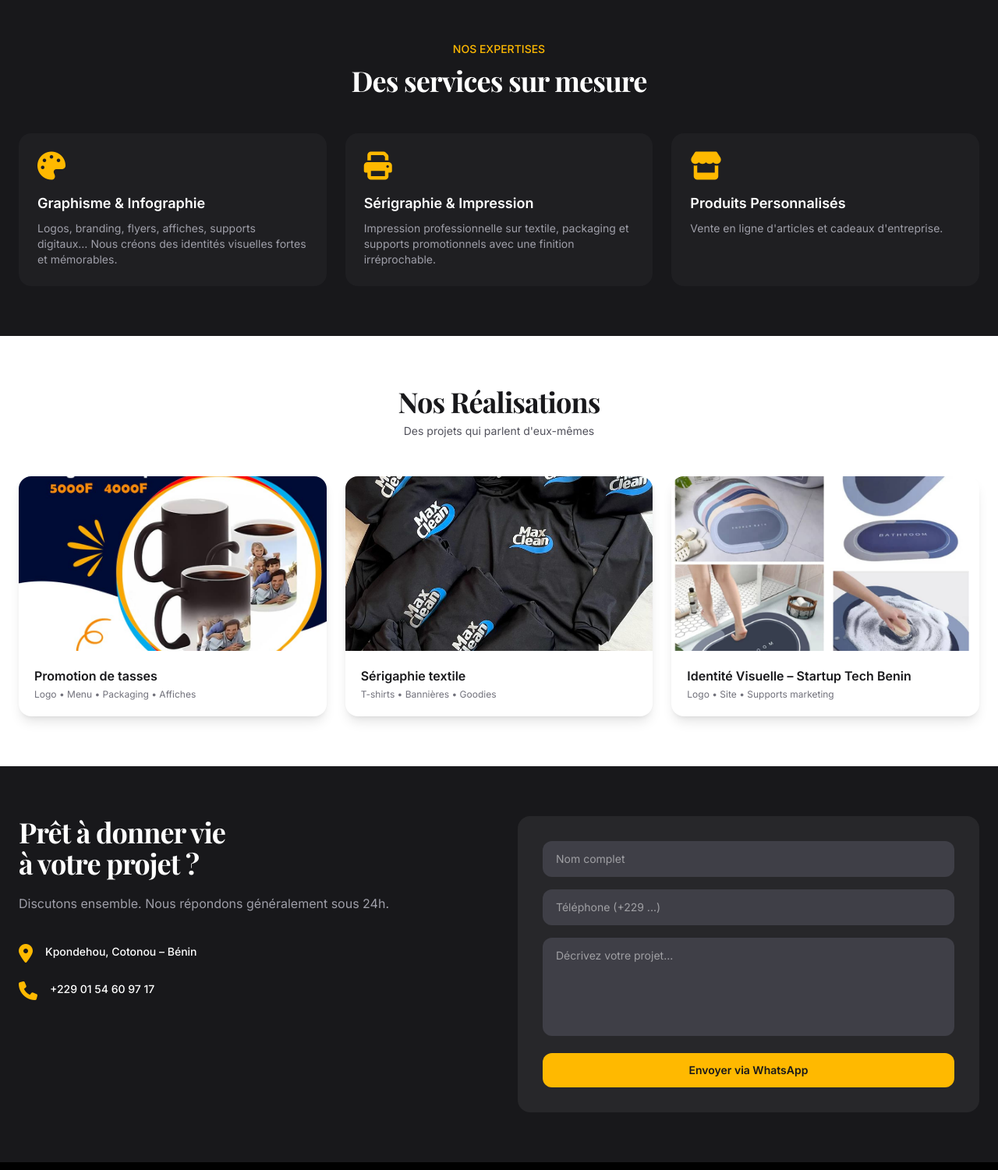
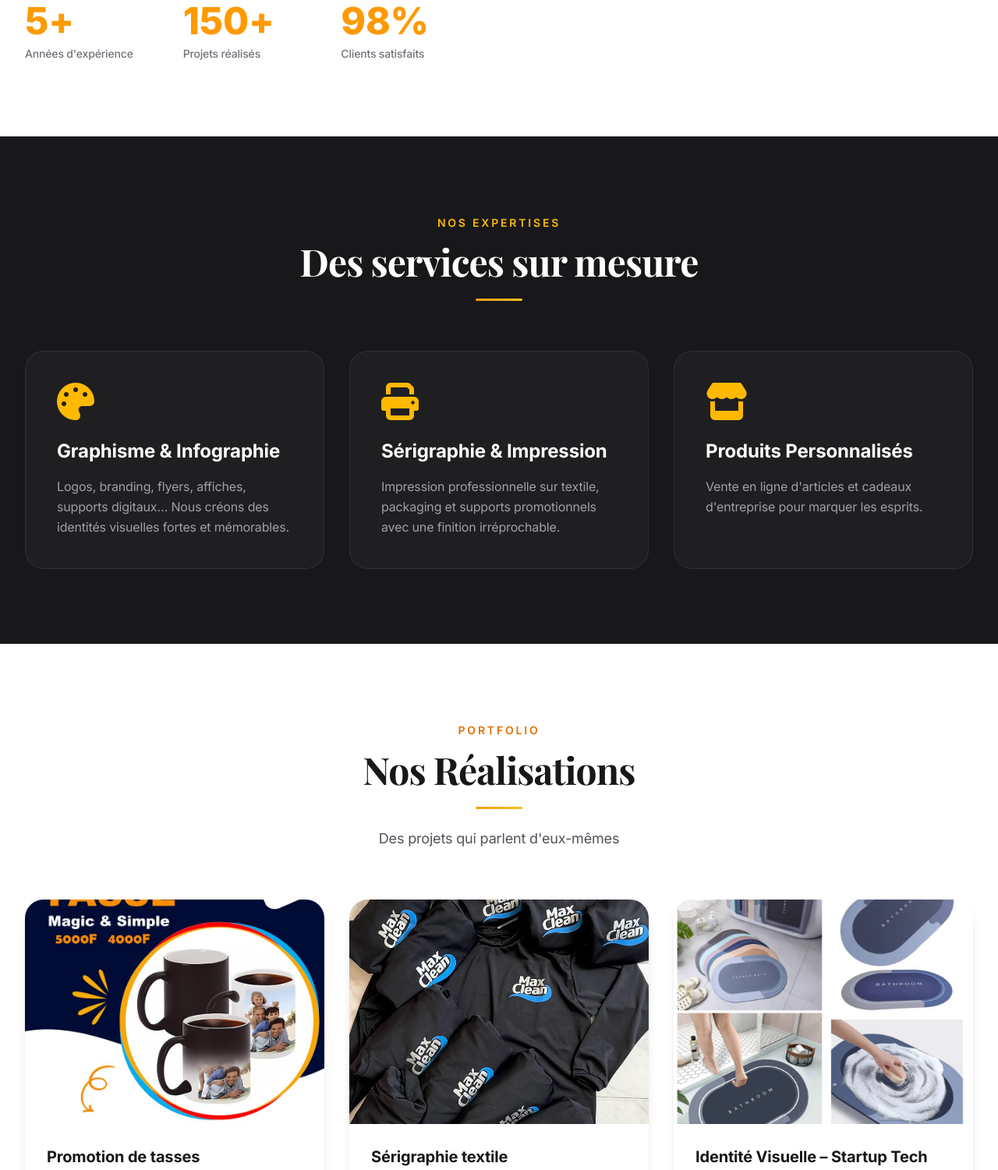
Before and after one commit to precieuxAyelesso/BIDOSSESSI, a plain HTML site: page index.html in a window 1280 px wide. Shown: the part 1299-2800 px from the top of the page at 78% size. Drawn offline with nearby package versions, Linux system fonts and the light colour scheme.

Commit message:
Update index.html

```diff
--- a/index.html
+++ b/index.html
@@ -12,15 +12,18 @@
     <link rel="stylesheet" href="https://cdnjs.cloudflare.com/ajax/libs/font-awesome/6.5.1/css/all.min.css">
 
     <style>
-        @import url('https://fonts.googleapis.com/css2?family=Inter:wght@400;500;600;700&family=Playfair+Display:wght@700&display=swap');
+        @import url('https://fonts.googleapis.com/css2?family=Inter:wght@400;500;600;700;800&family=Playfair+Display:wght@700;800&display=swap');
 
         body {
             font-family: 'Inter', system_ui, sans-serif;
-            font-size: 0.95rem;
+            font-size: 1.05rem;
+            line-height: 1.7;
+            letter-spacing: -0.01em;
         }
 
         .heading-font {
-            font-family: 'Playfair Display', sans-serif;
+            font-family: 'Playfair Display', serif;
+            letter-spacing: -0.02em;
         }
 
         .hero-bg {
@@ -42,8 +45,8 @@
         }
 
         .section-padding {
-            padding-top: 4rem;
-            padding-bottom: 4rem;
+            padding-top: 6rem;
+            padding-bottom: 6rem;
         }
 
         .portfolio-img {
@@ -53,16 +56,24 @@
         .portfolio-card:hover .portfolio-img {
             transform: scale(1.08);
         }
+
+        /* Subtle divider */
+        .section-divider {
+            width: 60px;
+            height: 3px;
+            background: linear-gradient(90deg, #f59e0b, #fbbf24);
+            border-radius: 2px;
+        }
     </style>
 </head>
-<body class="bg-zinc-50 text-zinc-900">
+<body class="bg-zinc-50 text-zinc-900 antialiased">
 
     <!-- NAVBAR -->
     <nav id="navbar" class="fixed top-0 left-0 right-0 z-50 bg-amber-400 transition-all duration-300">
-        <div class="max-w-screen-2xl mx-auto px-6 py-3 flex items-center justify-between">
-            <a href="#" class="text-xl font-bold tracking-tighter heading-font text-zinc-900">BIDOSSESSI ENTERPRISE</a>
+        <div class="max-w-screen-2xl mx-auto px-8 py-4 flex items-center justify-between">
+            <a href="#" class="text-2xl font-extrabold tracking-tight heading-font text-zinc-900">BIDOSSESSI</a>
 
-            <div class="hidden md:flex items-center gap-x-6 text-sm font-medium">
+            <div class="hidden md:flex items-center gap-x-10 text-[0.95rem] font-medium">
                 <a href="#accueil" class="hover:text-amber-700 transition-colors">Accueil</a>
                 <a href="#apropos" class="hover:text-amber-700 transition-colors">À propos</a>
                 <a href="#services" class="hover:text-amber-700 transition-colors">Services</a>
@@ -76,25 +87,25 @@
     <section id="accueil" class="hero-bg min-h-screen flex items-center relative text-white">
         <div class="absolute inset-0 bg-black/60"></div>
 
-        <div class="max-w-screen-2xl mx-auto px-6 relative z-10 pt-16">
-            <div class="max-w-2xl">
-                <h1 class="heading-font text-4xl md:text-5xl leading-tight font-bold tracking-tight mb-5">
+        <div class="max-w-screen-2xl mx-auto px-8 relative z-10 pt-20">
+            <div class="max-w-3xl">
+                <h1 class="heading-font text-5xl md:text-7xl leading-[1.1] font-extrabold tracking-tight mb-8">
                     Vos idées.<br>Notre créativité.<br><span class="text-amber-400">Votre succès.</span>
                 </h1>
 
-                <p class="text-base md:text-lg text-white/90 max-w-lg mb-8">
+                <p class="text-lg md:text-xl text-white/90 max-w-xl mb-10 leading-relaxed">
                     Graphisme, infographie, sérigraphie et impression de qualité premium.
                     Nous donnons vie à votre vision avec élégance et précision.
                 </p>
 
-                <div class="flex flex-wrap gap-3">
+                <div class="flex flex-wrap gap-4">
                     <a href="#realisations"
-                       class="bg-amber-400 hover:bg-amber-300 transition-all text-zinc-900 font-semibold px-6 py-3 rounded-xl flex items-center gap-x-2 text-sm">
+                       class="bg-amber-400 hover:bg-amber-300 transition-all text-zinc-900 font-semibold px-8 py-4 rounded-xl flex items-center gap-x-3 text-base">
                         Découvrir nos réalisations
-                        <i class="fas fa-arrow-right text-xs"></i>
+                        <i class="fas fa-arrow-right text-sm"></i>
                     </a>
                     <a href="#contact"
-                       class="border border-white/80 hover:bg-white/10 transition-all font-medium px-6 py-3 rounded-xl text-sm">
+                       class="border-2 border-white/80 hover:bg-white/10 transition-all font-medium px-8 py-4 rounded-xl text-base">
                         Commencer un projet
                     </a>
                 </div>
@@ -105,35 +116,36 @@
 
     <!-- À PROPOS -->
     <section id="apropos" class="section-padding bg-white">
-        <div class="max-w-screen-2xl mx-auto px-6">
-            <div class="grid md:grid-cols-2 gap-12 items-center">
+        <div class="max-w-screen-2xl mx-auto px-8">
+            <div class="grid md:grid-cols-2 gap-16 items-center">
                 <div>
-                    <span class="text-amber-600 font-semibold tracking-widest text-xs">Depuis des années</span>
-                    <h2 class="heading-font text-3xl md:text-4xl font-bold tracking-tight mt-2 mb-5 leading-tight">
+                    <span class="text-amber-600 font-semibold tracking-[0.2em] text-sm uppercase">Depuis des années</span>
+                    <h2 class="heading-font text-4xl md:text-5xl font-bold tracking-tight mt-3 mb-6 leading-tight">
                         Une passion<br>devenue entreprise
                     </h2>
-                    <p class="text-base text-zinc-600 leading-relaxed">
+                    <div class="section-divider mb-8"></div>
+                    <p class="text-lg text-zinc-600 leading-relaxed">
                         Notre philosophie repose sur la création de designs qui non seulement attirent l'œil, mais qui transmettent aussi efficacement votre message. Nous combinons créativité artistique, expertise technique et une compréhension approfondie des besoins de nos clients pour produire des résultats exceptionnels.
                     </p>
-                    <div class="mt-8 grid grid-cols-3 gap-6">
+                    <div class="mt-10 grid grid-cols-3 gap-8">
                         <div>
-                            <div class="text-2xl md:text-3xl font-bold text-amber-500">5+</div>
-                            <div class="text-xs text-zinc-500 mt-1">Années d'expérience</div>
+                            <div class="text-4xl md:text-5xl font-extrabold text-amber-500">5+</div>
+                            <div class="text-sm text-zinc-500 mt-2 font-medium">Années d'expérience</div>
                         </div>
                         <div>
-                            <div class="text-2xl md:text-3xl font-bold text-amber-500">150+</div>
-                            <div class="text-xs text-zinc-500 mt-1">Projets réalisés</div>
+                            <div class="text-4xl md:text-5xl font-extrabold text-amber-500">150+</div>
+                            <div class="text-sm text-zinc-500 mt-2 font-medium">Projets réalisés</div>
                         </div>
                         <div>
-                            <div class="text-2xl md:text-3xl font-bold text-amber-500">98%</div>
-                            <div class="text-xs text-zinc-500 mt-1">Clients satisfaits</div>
+                            <div class="text-4xl md:text-5xl font-extrabold text-amber-500">98%</div>
+                            <div class="text-sm text-zinc-500 mt-2 font-medium">Clients satisfaits</div>
                         </div>
                     </div>
                 </div>
                 <div class="relative">
                     <img src="fond.webp"
                          alt="Équipe BIDOSSESSI"
-                         class="rounded-2xl shadow-xl">
+                         class="rounded-3xl shadow-2xl">
                 </div>
             </div>
         </div>
@@ -141,27 +153,28 @@
 
     <!-- SERVICES -->
     <section id="services" class="section-padding bg-zinc-900 text-white">
-        <div class="max-w-screen-2xl mx-auto px-6">
-            <div class="text-center mb-12">
-                <span class="text-amber-400 font-medium text-sm">NOS EXPERTISES</span>
-                <h2 class="heading-font text-3xl md:text-4xl font-bold tracking-tight mt-2">Des services sur mesure</h2>
+        <div class="max-w-screen-2xl mx-auto px-8">
+            <div class="text-center mb-16">
+                <span class="text-amber-400 font-semibold tracking-[0.2em] text-sm uppercase">Nos expertises</span>
+                <h2 class="heading-font text-4xl md:text-5xl font-bold tracking-tight mt-3">Des services sur mesure</h2>
+                <div class="section-divider mx-auto mt-6"></div>
             </div>
 
-            <div class="grid md:grid-cols-3 gap-6">
-                <div class="bg-zinc-800/50 p-6 rounded-2xl group hover:bg-amber-400 hover:text-zinc-900 transition-all duration-500">
-                    <i class="fas fa-palette text-4xl mb-4 text-amber-400 group-hover:text-zinc-900"></i>
-                    <h3 class="text-lg font-semibold mb-2">Graphisme & Infographie</h3>
-                    <p class="text-sm text-zinc-400 group-hover:text-zinc-700">Logos, branding, flyers, affiches, supports digitaux… Nous créons des identités visuelles fortes et mémorables.</p>
+            <div class="grid md:grid-cols-3 gap-8">
+                <div class="bg-zinc-800/50 p-10 rounded-3xl group hover:bg-amber-400 hover:text-zinc-900 transition-all duration-500 border border-zinc-700/50 hover:border-amber-400">
+                    <i class="fas fa-palette text-5xl mb-6 text-amber-400 group-hover:text-zinc-900 transition-colors"></i>
+                    <h3 class="text-2xl font-bold mb-4">Graphisme & Infographie</h3>
+                    <p class="text-base text-zinc-400 group-hover:text-zinc-700 leading-relaxed">Logos, branding, flyers, affiches, supports digitaux… Nous créons des identités visuelles fortes et mémorables.</p>
                 </div>
-                <div class="bg-zinc-800/50 p-6 rounded-2xl group hover:bg-amber-400 hover:text-zinc-900 transition-all duration-500">
-                    <i class="fas fa-print text-4xl mb-4 text-amber-400 group-hover:text-zinc-900"></i>
-                    <h3 class="text-lg font-semibold mb-2">Sérigraphie & Impression</h3>
-                    <p class="text-sm text-zinc-400 group-hover:text-zinc-700">Impression professionnelle sur textile, packaging et supports promotionnels avec une finition irréprochable.</p>
+                <div class="bg-zinc-800/50 p-10 rounded-3xl group hover:bg-amber-400 hover:text-zinc-900 transition-all duration-500 border border-zinc-700/50 hover:border-amber-400">
+                    <i class="fas fa-print text-5xl mb-6 text-amber-400 group-hover:text-zinc-900 transition-colors"></i>
+                    <h3 class="text-2xl font-bold mb-4">Sérigraphie & Impression</h3>
+                    <p class="text-base text-zinc-400 group-hover:text-zinc-700 leading-relaxed">Impression professionnelle sur textile, packaging et supports promotionnels avec une finition irréprochable.</p>
                 </div>
-                <div class="bg-zinc-800/50 p-6 rounded-2xl group hover:bg-amber-400 hover:text-zinc-900 transition-all duration-500">
-                    <i class="fas fa-store text-4xl mb-4 text-amber-400 group-hover:text-zinc-900"></i>
-                    <h3 class="text-lg font-semibold mb-2">Produits Personnalisés</h3>
-                    <p class="text-sm text-zinc-400 group-hover:text-zinc-700">Vente en ligne d'articles et cadeaux d'entreprise.</p>
+                <div class="bg-zinc-800/50 p-10 rounded-3xl group hover:bg-amber-400 hover:text-zinc-900 transition-all duration-500 border border-zinc-700/50 hover:border-amber-400">
+                    <i class="fas fa-store text-5xl mb-6 text-amber-400 group-hover:text-zinc-900 transition-colors"></i>
+                    <h3 class="text-2xl font-bold mb-4">Produits Personnalisés</h3>
+                    <p class="text-base text-zinc-400 group-hover:text-zinc-700 leading-relaxed">Vente en ligne d'articles et cadeaux d'entreprise pour marquer les esprits.</p>
                 </div>
             </div>
         </div>
@@ -169,32 +182,40 @@
 
     <!-- RÉALISATIONS -->
     <section id="realisations" class="section-padding bg-white">
-        <div class="max-w-screen-2xl mx-auto px-6">
-            <div class="text-center mb-12">
-                <h2 class="heading-font text-3xl md:text-4xl font-bold tracking-tight">Nos Réalisations</h2>
-                <p class="text-zinc-600 mt-2 text-sm">Des projets qui parlent d'eux-mêmes</p>
+        <div class="max-w-screen-2xl mx-auto px-8">
+            <div class="text-center mb-16">
+                <span class="text-amber-600 font-semibold tracking-[0.2em] text-sm uppercase">Portfolio</span>
+                <h2 class="heading-font text-4xl md:text-5xl font-bold tracking-tight mt-3">Nos Réalisations</h2>
+                <div class="section-divider mx-auto mt-6"></div>
+                <p class="text-zinc-600 mt-6 text-lg max-w-xl mx-auto">Des projets qui parlent d'eux-mêmes</p>
             </div>
 
-            <div class="grid md:grid-cols-2 lg:grid-cols-3 gap-6">
-                <div class="portfolio-card group overflow-hidden rounded-2xl bg-white shadow-lg">
-                    <img src="graph2.webp" class="portfolio-img w-full h-48 md:h-56 object-cover" alt="Branding Restaurant">
-                    <div class="p-5">
-                        <h4 class="font-semibold text-base">Promotion de tasses</h4>
-                        <p class="text-xs text-zinc-500 mt-1">Logo • Menu • Packaging • Affiches</p>
+            <div class="grid md:grid-cols-2 lg:grid-cols-3 gap-8">
+                <div class="portfolio-card group overflow-hidden rounded-3xl bg-white shadow-lg hover:shadow-2xl transition-shadow duration-500">
+                    <div class="overflow-hidden">
+                        <img src="graph2.webp" class="portfolio-img w-full h-64 md:h-72 object-cover" alt="Promotion de tasses">
+                    </div>
+                    <div class="p-7">
+                        <h4 class="font-bold text-xl">Promotion de tasses</h4>
+                        <p class="text-sm text-zinc-500 mt-2">Logo • Menu • Packaging • Affiches</p>
                     </div>
                 </div>
-                <div class="portfolio-card group overflow-hidden rounded-2xl bg-white shadow-lg">
-                    <img src="seri.webp" class="portfolio-img w-full h-48 md:h-56 object-cover" alt="Campagne Festival">
-                    <div class="p-5">
-                        <h4 class="font-semibold text-base">Sérigaphie textile</h4>
-                        <p class="text-xs text-zinc-500 mt-1">T-shirts • Bannières • Goodies</p>
+                <div class="portfolio-card group overflow-hidden rounded-3xl bg-white shadow-lg hover:shadow-2xl transition-shadow duration-500">
+                    <div class="overflow-hidden">
+                        <img src="seri.webp" class="portfolio-img w-full h-64 md:h-72 object-cover" alt="Sérigraphie textile">
+                    </div>
+                    <div class="p-7">
+                        <h4 class="font-bold text-xl">Sérigraphie textile</h4>
+                        <p class="text-sm text-zinc-500 mt-2">T-shirts • Bannières • Goodies</p>
                     </div>
                 </div>
-                <div class="portfolio-card group overflow-hidden rounded-2xl bg-white shadow-lg">
-                    <img src="vente2.webp" class="portfolio-img w-full h-48 md:h-56 object-cover" alt="Identité Visuelle">
-                    <div class="p-5">
-                        <h4 class="font-semibold text-base">Identité Visuelle – Startup Tech Benin</h4>
-                        <p class="text-xs text-zinc-500 mt-1">Logo • Site • Supports marketing</p>
+                <div class="portfolio-card group overflow-hidden rounded-3xl bg-white shadow-lg hover:shadow-2xl transition-shadow duration-500">
+                    <div class="overflow-hidden">
+                        <img src="vente2.webp" class="portfolio-img w-full h-64 md:h-72 object-cover" alt="Identité Visuelle">
+                    </div>
+                    <div class="p-7">
+                        <h4 class="font-bold text-xl">Identité Visuelle – Startup Tech</h4>
+                        <p class="text-sm text-zinc-500 mt-2">Logo • Site • Supports marketing</p>
                     </div>
                 </div>
             </div>
@@ -203,35 +224,56 @@
 
     <!-- CONTACT -->
     <section id="contact" class="section-padding bg-zinc-900 text-white">
-        <div class="max-w-screen-2xl mx-auto px-6">
-            <div class="grid md:grid-cols-2 gap-12">
+        <div class="max-w-screen-2xl mx-auto px-8">
+            <div class="grid md:grid-cols-2 gap-16">
                 <div>
-                    <h2 class="heading-font text-3xl md:text-4xl font-bold tracking-tight mb-5">Prêt à donner vie<br>à votre projet ?</h2>
-                    <p class="text-zinc-400 text-base">Discutons ensemble. Nous répondons généralement sous 24h.</p>
+                    <span class="text-amber-400 font-semibold tracking-[0.2em] text-sm uppercase">Contact</span>
+                    <h2 class="heading-font text-4xl md:text-5xl font-bold tracking-tight mt-3 mb-6 leading-tight">Prêt à donner vie<br>à votre projet ?</h2>
+                    <div class="section-divider mb-8"></div>
+                    <p class="text-zinc-400 text-lg leading-relaxed">Discutons ensemble. Nous répondons généralement sous 24h.</p>
 
-                    <div class="mt-10 space-y-6">
-                        <div class="flex gap-4">
-                            <i class="fas fa-map-marker-alt text-2xl text-amber-400"></i>
-                            <div><div class="font-medium text-sm">Kpondehou, Cotonou – Bénin</div></div>
+                    <div class="mt-12 space-y-8">
+                        <div class="flex items-start gap-5">
+                            <div class="w-14 h-14 rounded-2xl bg-amber-400/10 flex items-center justify-center flex-shrink-0">
+                                <i class="fas fa-map-marker-alt text-2xl text-amber-400"></i>
+                            </div>
+                            <div>
+                                <div class="text-xs text-zinc-500 uppercase tracking-wider mb-1">Adresse</div>
+                                <div class="font-medium text-lg">Kpondehou, Cotonou – Bénin</div>
+                            </div>
                         </div>
-                        <div class="flex gap-4">
-                            <i class="fas fa-phone text-2xl text-amber-400"></i>
-                            <div><div class="font-medium text-sm">+229 01 54 60 97 17</div></div>
+                        <div class="flex items-start gap-5">
+                            <div class="w-14 h-14 rounded-2xl bg-amber-400/10 flex items-center justify-center flex-shrink-0">
+                                <i class="fas fa-phone text-2xl text-amber-400"></i>
+                            </div>
+                            <div>
+                                <div class="text-xs text-zinc-500 uppercase tracking-wider mb-1">Téléphone</div>
+                                <div class="font-medium text-lg">+229 01 54 60 97 17</div>
+                            </div>
                         </div>
                     </div>
                 </div>
 
-                <form id="contactForm" class="bg-zinc-800 p-6 md:p-8 rounded-2xl space-y-4">
-                    <input type="text" id="name" placeholder="Nom complet" required
-                            class="w-full bg-zinc-700 border border-transparent focus:border-amber-400 rounded-xl px-4 py-3 outline-none transition-all text-sm">
+                <form id="contactForm" class="bg-zinc-800 p-8 md:p-10 rounded-3xl space-y-5 border border-zinc-700/50">
+                    <div>
+                        <label class="block text-xs text-zinc-400 uppercase tracking-wider mb-2 font-medium">Nom complet</label>
+                        <input type="text" id="name" placeholder="Votre nom" required
+                                class="w-full bg-zinc-700/50 border border-zinc-600 focus:border-amber-400 rounded-xl px-5 py-4 outline-none transition-all text-base">
+                    </div>
 
-                    <input type="tel" id="phone" placeholder="Téléphone (+229 ...)"
-                            class="w-full bg-zinc-700 border border-transparent focus:border-amber-400 rounded-xl px-4 py-3 outline-none transition-all text-sm">
-                    <textarea id="message" rows="5" placeholder="Décrivez votre projet..." required
-                            class="w-full bg-zinc-700 border border-transparent focus:border-amber-400 rounded-xl px-4 py-3 outline-none transition-all resize-none text-sm"></textarea>
+                    <div>
+                        <label class="block text-xs text-zinc-400 uppercase tracking-wider mb-2 font-medium">Téléphone</label>
+                        <input type="tel" id="phone" placeholder="+229 ..."
+                                class="w-full bg-zinc-700/50 border border-zinc-600 focus:border-amber-400 rounded-xl px-5 py-4 outline-none transition-all text-base">
+                    </div>
+                    <div>
+                        <label class="block text-xs text-zinc-400 uppercase tracking-wider mb-2 font-medium">Message</label>
+                        <textarea id="message" rows="5" placeholder="Décrivez votre projet..." required
+                                class="w-full bg-zinc-700/50 border border-zinc-600 focus:border-amber-400 rounded-xl px-5 py-4 outline-none transition-all resize-none text-base"></textarea>
+                    </div>
 
                     <button type="submit"
-                            class="w-full bg-amber-400 hover:bg-amber-300 transition-colors text-zinc-900 font-semibold py-3 rounded-xl text-sm">
+                            class="w-full bg-amber-400 hover:bg-amber-300 transition-colors text-zinc-900 font-bold py-4 rounded-xl text-base mt-2">
                         Envoyer via WhatsApp
                     </button>
                 </form>
@@ -240,16 +282,16 @@
     </section>
 
     <!-- FOOTER -->
-    <footer class="bg-black text-white/70 py-8">
-        <div class="max-w-screen-2xl mx-auto px-6 text-center">
-            <p class="text-amber-400 text-base font-medium mb-1">BIDOSSESSI Enterprise</p>
-            <p class="text-xs">&copy; 2026 – Tous droits réservés. Créativité • Innovation • Excellence</p>
+    <footer class="bg-black text-white/70 py-10">
+        <div class="max-w-screen-2xl mx-auto px-8 text-center">
+            <p class="text-amber-400 text-xl font-bold heading-font mb-2">BIDOSSESSI Enterprise</p>
+            <p class="text-sm">&copy; 2026 – Tous droits réservés. Créativité • Innovation • Excellence</p>
         </div>
     </footer>
 
     <!-- Bouton WhatsApp flottant -->
     <a href="https://wa.me/2290154609717" target="_blank"
-       class="fixed bottom-6 right-6 bg-green-500 text-white w-14 h-14 rounded-xl flex items-center justify-center shadow-2xl hover:scale-110 transition-transform text-2xl z-50">
+       class="fixed bottom-8 right-8 bg-green-500 text-white w-16 h-16 rounded-2xl flex items-center justify-center shadow-2xl hover:scale-110 transition-transform text-3xl z-50">
         <i class="fab fa-whatsapp"></i>
     </a>
 
@@ -272,18 +314,15 @@
         form.addEventListener('submit', function(e) {
             e.preventDefault();
 
-            // Récupération des valeurs
             const name    = document.getElementById('name').value.trim();
             const phone   = document.getElementById('phone').value.trim();
             const message = document.getElementById('message').value.trim();
 
-            // Validation simple
             if (!name || !message) {
-                alert("Veuillez remplir au moins le nom, l'email et le message.");
+                alert("Veuillez remplir au moins le nom et le message.");
                 return;
             }
 
-            // Construction du message
             let text = `*Nouveau message depuis le site web*%0A%0A`;
             text += ` Nom : ${encodeURIComponent(name)}%0A`;
 
@@ -294,16 +333,9 @@
             text += `%0A Message :%0A${encodeURIComponent(message)}%0A%0A`;
             text += `Envoyé depuis BIDOSSESSI Enterprise`;
 
-            // Numéro WhatsApp de l'entreprise (format international sans +)
             const whatsappNumber = "2290154609717";
-
-            // Création du lien WhatsApp
             const whatsappURL = `https://wa.me/${whatsappNumber}?text=${text}`;
-
-            // Ouverture de WhatsApp
             window.open(whatsappURL, '_blank');
-
-            // Optionnel : réinitialiser le formulaire
             form.reset();
         });
 
```
